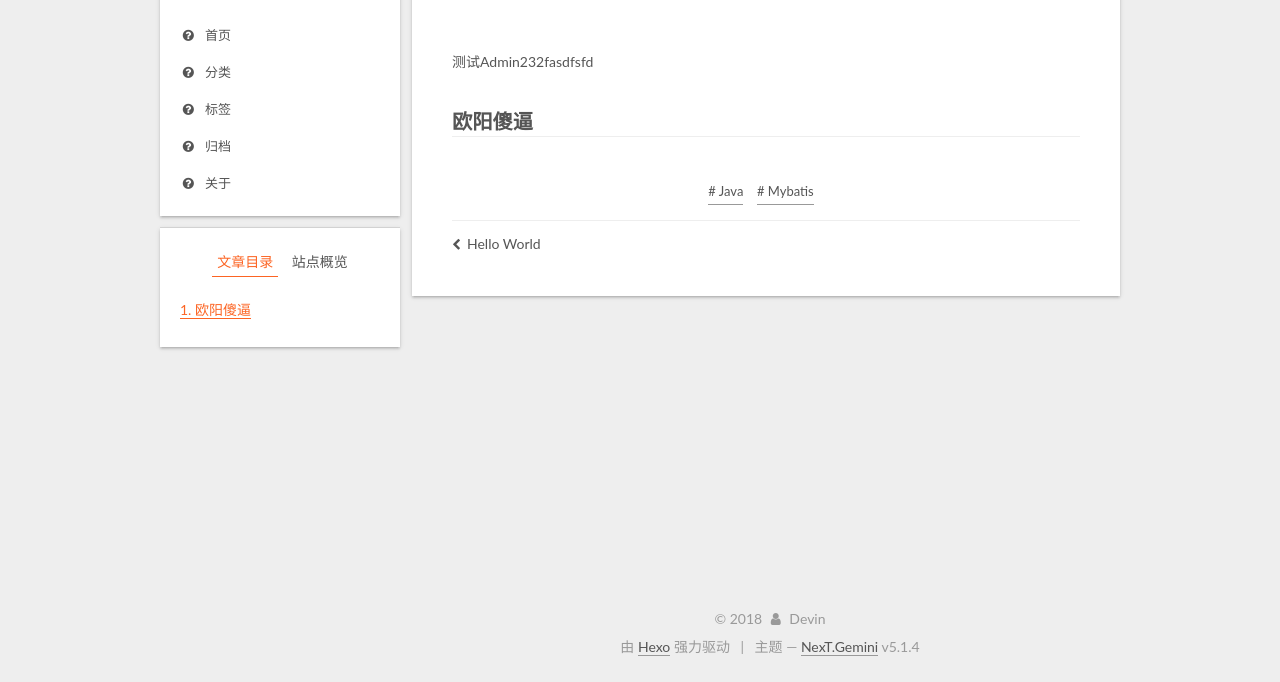
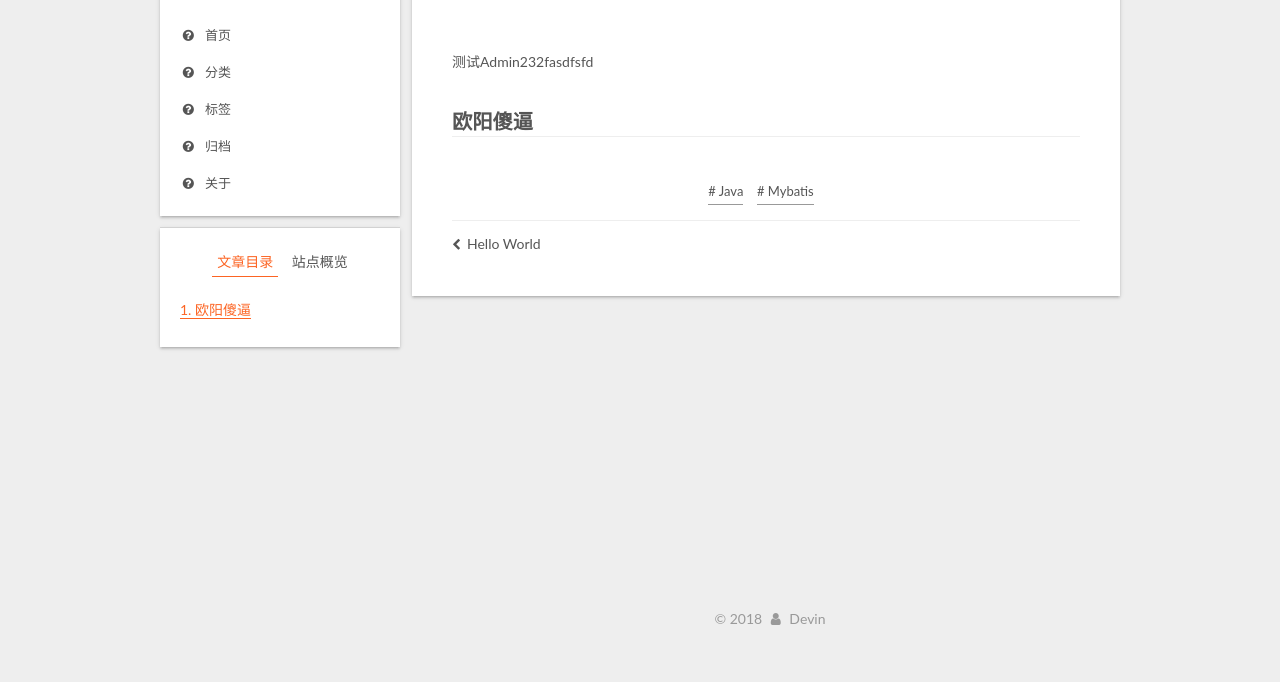
Before and after one commit to dafeng-lin/dafeng-lin.github.io, a plain HTML site: page 2018/08/04/Test-Admin/index.html in a window 1280 px wide. Shown: the part 118-800 px from the top of the page. Drawn offline with Linux system fonts and the light colour scheme.

Commit message:
Site updated: 2018-08-04 14:37:52

```diff
--- a/2018/08/04/Test-Admin/index.html
+++ b/2018/08/04/Test-Admin/index.html
@@ -578,15 +578,9 @@
 </div>
 
 
-  <div class="powered-by">由 <a class="theme-link" target="_blank" href="https://hexo.io">Hexo</a> 强力驱动</div>
 
 
 
-  <span class="post-meta-divider">|</span>
-
-
-
-  <div class="theme-info">主题 &mdash; <a class="theme-link" target="_blank" href="https://github.com/iissnan/hexo-theme-next">NexT.Gemini</a> v5.1.4</div>
 
 
 
```
Also changed, not shown: 2018/08/04/hello-world/index.html (+0 -6 lines), about/index.html (+2 -7 lines), archives/2018/08/index.html (+0 -6 lines), archives/2018/index.html (+0 -6 lines), archives/index.html (+0 -6 lines), categories/Java/index.html (+0 -6 lines), categories/index.html (+2 -7 lines), index.html (+0 -6 lines), tags/Java/index.html (+0 -6 lines), tags/Mybatis/index.html (+0 -6 lines), tags/index.html (+2 -7 lines).
